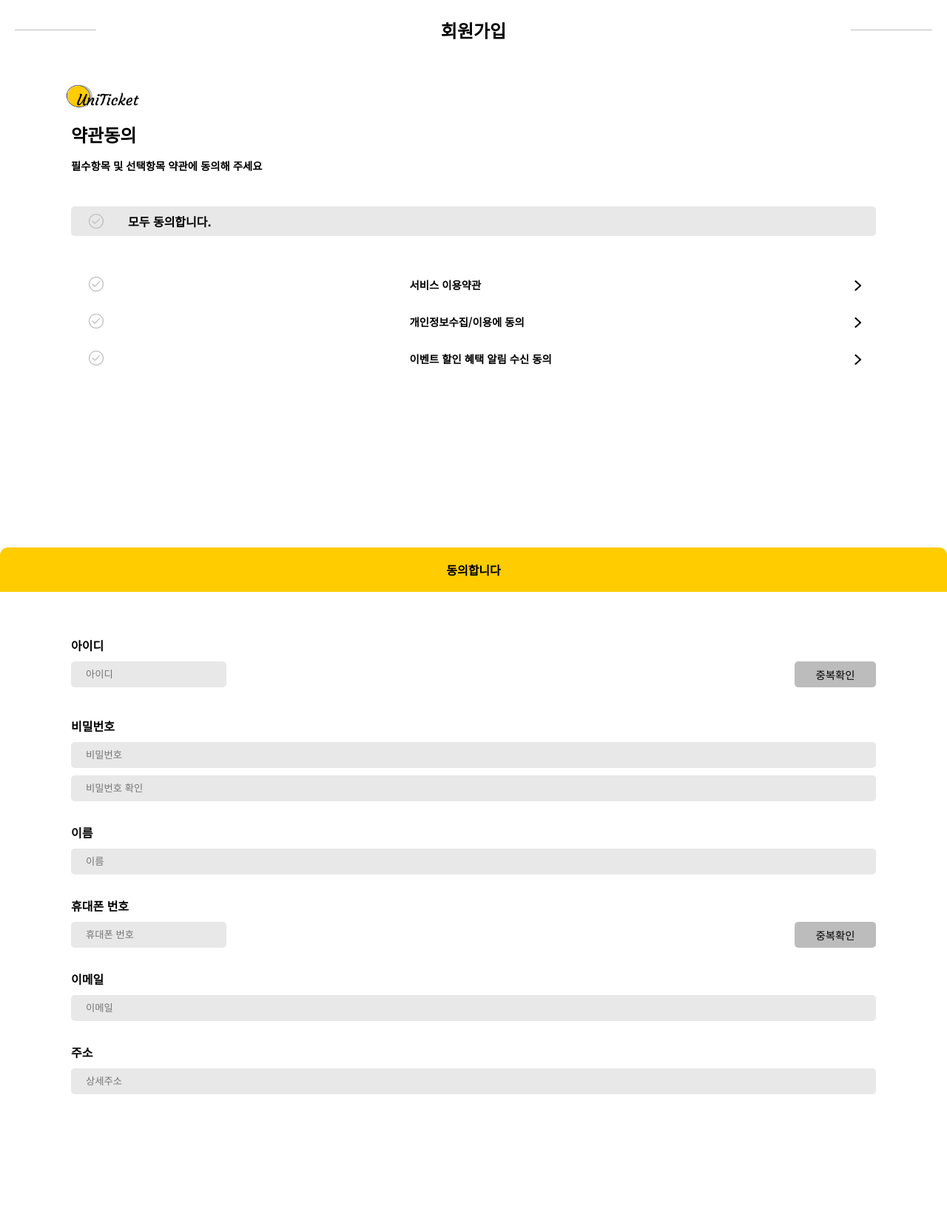
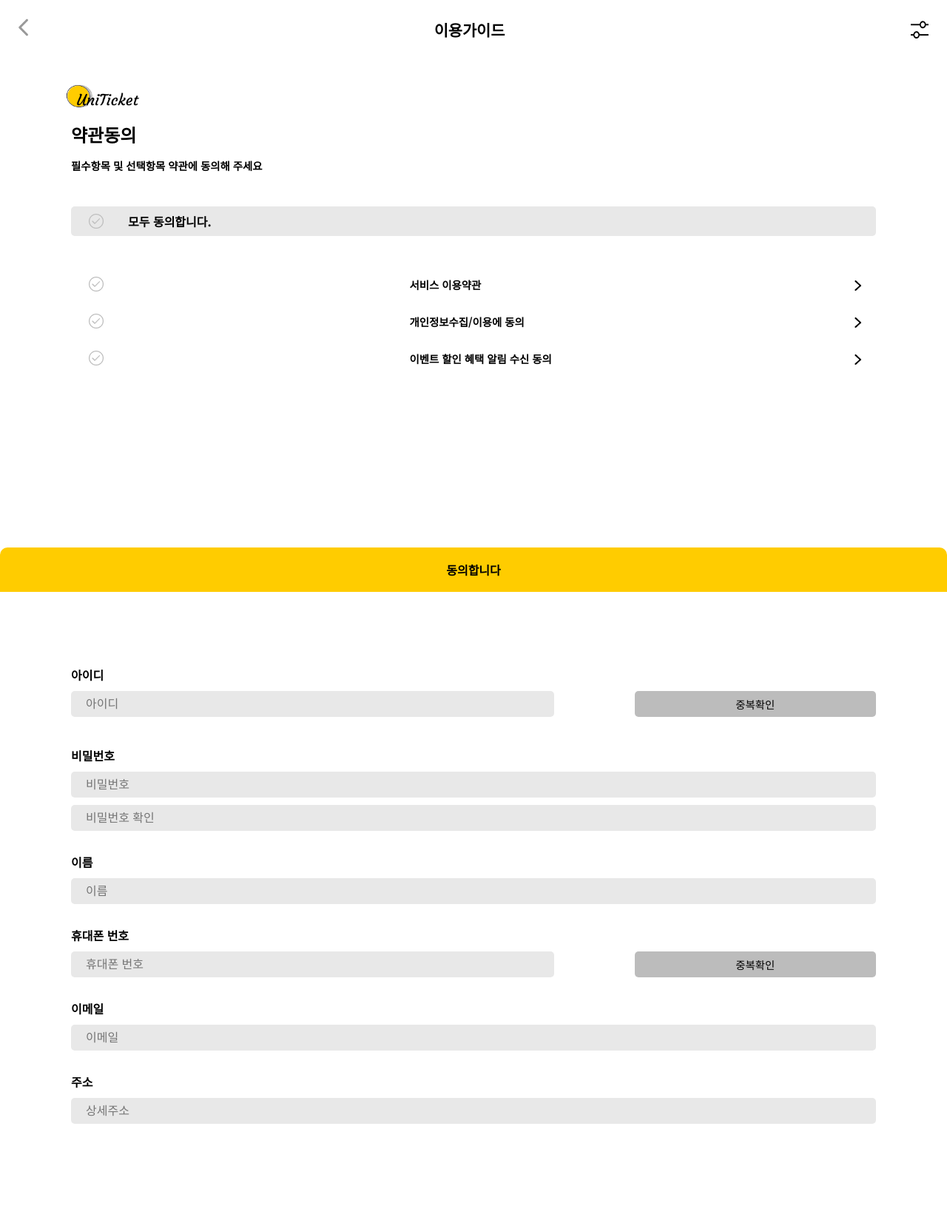
Before and after one commit to Hi-rien/uniticket, a PHP site: page /join.html in a window 1280 px wide. Shown: the whole page at 74% size. Before the commit the page ends 1479 px from the top, so only its background shows below. Run offline with PHP 8.4, Linux system fonts and the light colour scheme.

Commit message:
디테일 수정

```diff
--- a/css/join.css
+++ b/css/join.css
@@ -8,31 +8,78 @@ body {
   overflow: hidden;
 }
 body header {
-  position: fixed;
-  top: 0;
   width: 100%;
-}
-body header h2 {
+  height: 80px;
   background-color: #fff;
-  padding: 0 20px;
-  height: 80px;
-  font-size: 1.5em;
   display: flex;
   align-items: center;
   justify-content: space-between;
-  z-index: 9999;
+  padding: 0 25px;
+  position: fixed;
+  z-index: 20;
 }
-body header h2::after {
-  content: "";
-  width: 110px;
-  height: 1px;
-  background-color: #bdbdbd;
+body header h2 {
+  font-size: 1.3em;
+  color: #000;
 }
-body header h2::before {
-  content: "";
-  width: 110px;
-  height: 1px;
-  background-color: #bdbdbd;
+body header a {
+  display: block;
+}
+body header a .arrow {
+  width: 13px;
+  transform: rotate(180deg);
+}
+body #font_modal {
+  width: 100%;
+  height: 100vh;
+  position: fixed;
+  z-index: 99;
+  background-color: rgba(0, 0, 0, 0.9);
+  text-align: center;
+  color: #fff;
+  display: none;
+}
+body #font_modal .modal_box {
+  position: fixed;
+  top: 120px;
+  width: 100%;
+}
+body #font_modal .modal_box .title {
+  margin-bottom: 60px;
+}
+body #font_modal .modal_box .title h1 {
+  font-size: 45px;
+}
+body #font_modal .modal_box .title p {
+  font-size: 18px;
+}
+body #font_modal .modal_box .select p {
+  display: flex;
+  align-items: center;
+  padding: 0 30px;
+  gap: 30px;
+}
+body #font_modal .modal_box .select p button {
+  width: 120px;
+  height: 120px;
+  flex-shrink: 0;
+  border-radius: 30px;
+  border: none;
+  background-color: transparent;
+  background-color: #FFC909;
+  font-size: 24px;
+  font-weight: bold;
+  color: #000;
+  cursor: pointer;
+}
+body #font_modal .modal_box .select p button#nomal {
+  font-size: 18px;
+}
+body #font_modal .modal_box .select p span {
+  text-align: left;
+}
+body #font_modal .modal_box .select p:first-child {
+  margin-bottom: 30px;
 }
 body #form_box1 {
   padding-top: 100px;
@@ -133,9 +180,10 @@ body #form_box1 .agree_button span {
   font-weight: bold;
 }
 body #form_box2 {
-  padding-top: 60px;
+  padding-top: 100px;
   width: 85%;
-  margin: 0 auto 150px;
+  margin: 0 auto 100px;
+  overflow: auto;
 }
 body #form_box2 form #checkId {
   font-size: 0.75em;
@@ -179,16 +227,26 @@ body #form_box2 form .input input {
   border-radius: 5px;
   padding-left: 20px;
   outline: none;
+  font-size: 1em;
+}
+body #form_box2 form .input input::-moz-placeholder {
+  font-size: inherit;
+}
+body #form_box2 form .input input:-ms-input-placeholder {
+  font-size: inherit;
+}
+body #form_box2 form .input input::placeholder {
+  font-size: inherit;
 }
 body #form_box2 form .input .check_button {
   display: flex;
   justify-content: space-between;
 }
 body #form_box2 form .input .check_button input {
-  width: 210px;
+  width: 60%;
 }
 body #form_box2 form .input .check_button .confirm {
-  width: 110px;
+  width: 30%;
   height: 35px;
   background-color: #bcbcbc;
   border-radius: 5px;
--- a/css/join.scss
+++ b/css/join.scss
@@ -8,30 +8,81 @@ body {
   overflow: hidden;
 
   header {
+    width: 100%;
+    height: 80px;
+    background-color: #fff;
+    display: flex;
+    align-items: center;
+    justify-content: space-between;
+    padding: 0 25px;
     position: fixed;
-    top: 0;
+    z-index: 20;
+    h2 {
+      font-size: 1.3em;
+      color: #000;
+    }
+    a {
+      display: block;
+      .arrow {
+        width: 13px;
+        transform: rotate(180deg);
+      }
+    }
+  }
+
+  #font_modal {
     width: 100%;
-    h2 {
-      background-color: #fff;
-      padding: 0 20px;
-      height: 80px;
-      font-size: 1.5em;
-      display: flex;
-      align-items: center;
-      justify-content: space-between;
-      z-index: 9999;
-      &::after {
-        content: '';
-        width: 110px;
-        height: 1px;
-        background-color: #bdbdbd;
+    height: 100vh;
+    position: fixed;
+    z-index: 99;
+    background-color: rgba(0, 0, 0, 0.9);
+    text-align: center;
+    color: #fff;
+    display: none;
+    .modal_box {
+      position: fixed;
+      top: 120px;
+      width: 100%;
+      .title {
+        margin-bottom: 60px;
+        h1 {
+          font-size: 45px;
+        }
+        p {
+          font-size: 18px;
+        }
       }
-      &::before {
-        content: '';
-        width: 110px;
-        height: 1px;
-        background-color: #bdbdbd;
+      .select {
+        p {
+          display: flex;
+          align-items: center;
+          padding: 0 30px;
+          gap: 30px;
+          button {
+            width: 120px;
+            height: 120px;
+            flex-shrink: 0;
+            border-radius: 30px;
+            border: none;
+            background-color: transparent;
+            background-color: #FFC909;
+            font-size: 24px;
+            font-weight: bold;
+            color: #000;
+            cursor: pointer;
+            &#nomal {
+              font-size: 18px;
+            }
+          }
+          span {
+            text-align: left;
+          }
+          &:first-child {
+            margin-bottom: 30px;
+          }
+        }
       }
+
     }
   }
 
@@ -131,10 +182,10 @@ body {
   }
 
   #form_box2 {
-    padding-top: 60px;
+    padding-top: 100px;
     width: 85%;
-    margin: 0 auto 150px;
-
+    margin: 0 auto 100px;
+    overflow: auto;
     form {
       #checkId {
         font-size: .75em;
@@ -168,6 +219,7 @@ body {
         display: flex;
         flex-direction: column;
         gap: 10px;
+
         label {
           font-weight: bold;
         }
@@ -178,16 +230,20 @@ body {
           border-radius: 5px;
           padding-left: 20px;
           outline: none;
+          font-size: 1em;
+          &::placeholder {
+            font-size: inherit;
+          }
         }
         .check_button {
           display: flex;
           justify-content: space-between;
 
           input {
-            width: 210px;
+            width: 60%;
           }
           .confirm {
-            width: 110px;
+            width: 30%;
             height: 35px;
             background-color: #bcbcbc;
             border-radius: 5px;
--- a/css/main.scss
+++ b/css/main.scss
@@ -360,10 +360,11 @@ body {
         background-color: transparent;
         margin-left: 20px;
         outline: none;
+        font-size: 1em;
 
         &::placeholder {
           font-weight: bold;
-          font-size: 1em;
+          font-size: inherit;
           color: #626262;
         }
       }
--- a/guide.html
+++ b/guide.html
@@ -22,7 +22,6 @@
   <script src="./js/jquery-1.11.2.min.js"></script>
   <script src="http://cdn.jsdelivr.net/npm/slick-carousel@1.8.1/slick/slick.min.js"></script>
 
-  <script defer src="./js/common.js"></script>
   <script defer src="./js/guide.js"></script>
 
   <title>Uniticket</title>
--- a/join.html
+++ b/join.html
@@ -27,8 +27,29 @@
 <body>
 
   <header>
-    <h2>회원가입</h2>
+    <a href="./main.html"><img class="arrow" src="./img/arrow-forward.png" alt="이전버튼"></a>
+    <h2>이용가이드</h2>
+    <img src="./img/filter.png" alt="폰트" class="filter">
   </header>
+
+  <div id="font_modal">
+    <div class="modal_box">
+      <div class="title">
+        <h1>Uniticket</h1>
+        <p>희망하는 글자 크기를 선택해 주새요.</p>
+      </div>
+      <div class="select">
+        <p>
+          <button id="nomal">기본</button>
+          <span>폰트 및 간격이 기본모드로 보여집니다.</span>
+        </p>
+        <p>
+          <button id="big">크게</button>
+          <span>폰트 및 간격이 유니모드에 <br>맞춰 크고 넓게 보여집니다.</span>
+        </p>
+      </div>
+    </div>
+  </div>
 
   <section id="form_box1">
     <div class="logo">
--- a/js/common.js
+++ b/js/common.js
@@ -6,7 +6,7 @@ $('#nomal').click(function() {
   localStorage.setItem('fontsize', 'nomal')
 
   $('body').css({
-    "font-size": "12px"
+    "font-size": "13px"
   })
 });
 
@@ -22,7 +22,7 @@ $('#big').click(function() {
 
 if(localStorage.getItem('fontsize') == 'nomal') {
   $('body').css({
-    "font-size": "12px"
+    "font-size": "13px"
   })
 }
 
--- a/js/join.js
+++ b/js/join.js
@@ -15,7 +15,7 @@ $('.agrees .check').click(function() {
 $('.agree_button').click(function() {
   if($('#agree1').is(':checked') && $('#agree2').is(':checked') && $('#agree3').is(':checked')) {
     $(this).stop().hide()
-    nextSec = $(this).parent().next().offset().top - 50
+    nextSec = $(this).parent().next().offset().top
     $('html, body').animate({
       scrollTop: nextSec
     }, 500)
--- a/js/reserve.js
+++ b/js/reserve.js
@@ -35,7 +35,11 @@ $('button.next').click(function() {
     $('#fp-nav ul li').eq(num).trigger('click')
   }
 
+  if(num > 3) {
 
+  }
+
+  console.log(num)
 })
 
 $('button.prev').click(function() {
```
Also changed, not shown: css/main.css (+4 -3 lines), css/reserve.css (+25 -23 lines), css/reserve.scss (+24 -24 lines), js/guide.js (+75 -0 lines), main.html (+4 -4 lines), reserve2.html (+20 -1 lines), 3 other files.
